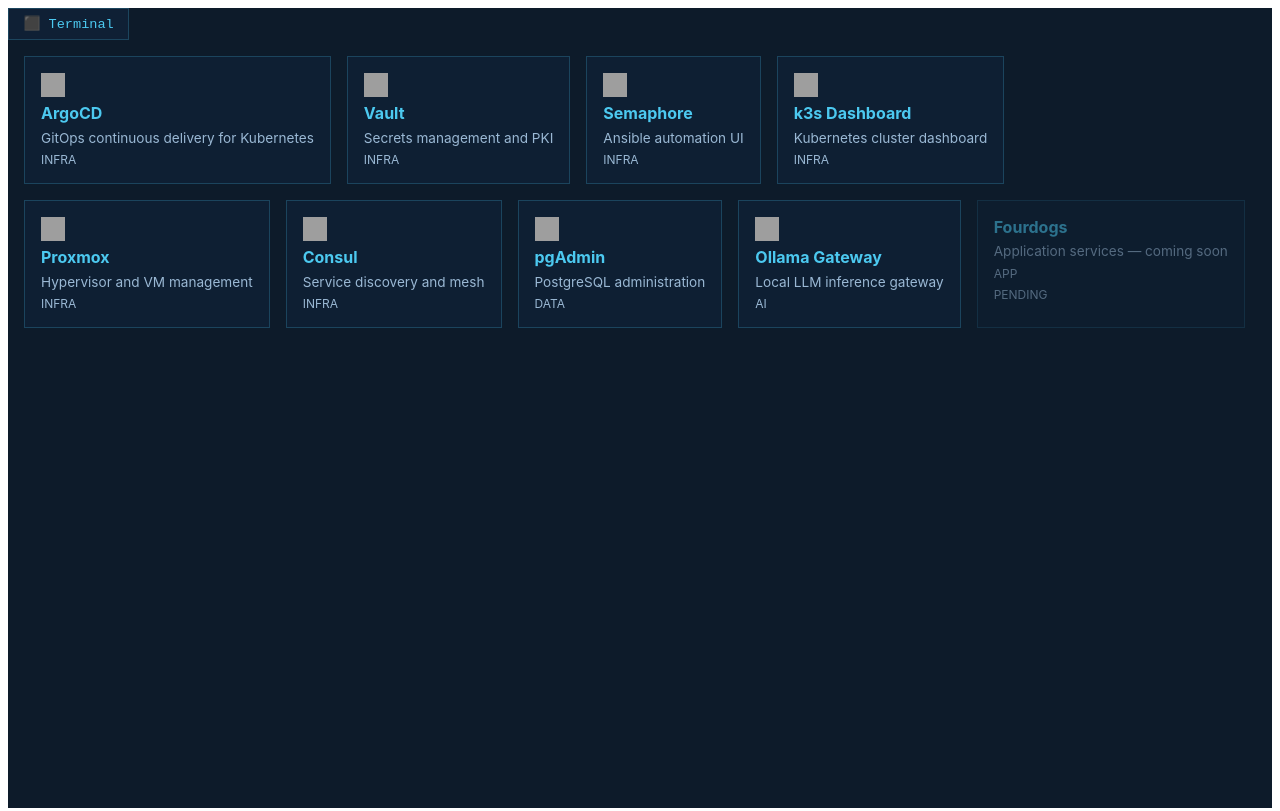
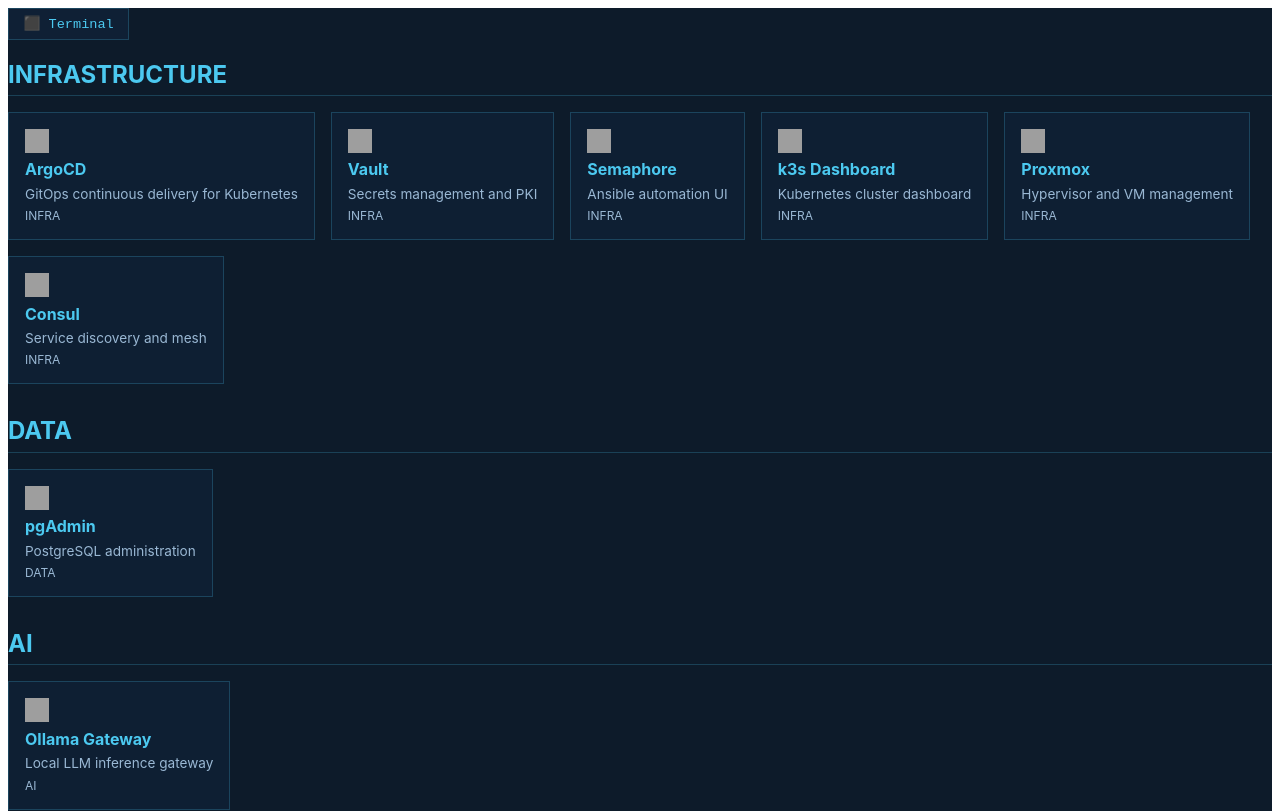
Before and after one commit to electricm0nk/terminus-portal, a React (Vite) app: page / in a window 1280 px wide. Shown: the top 811 px of the page. Built offline with nearby package versions, Linux system fonts and the light colour scheme; grey boxes are pictures that could not be loaded.

Commit message:
feat(3-2): ServiceGrid with category grouping
Story: 3-2
Task: 4/4
Epic: epic-3

```diff
--- a/src/App.jsx
+++ b/src/App.jsx
@@ -1,7 +1,7 @@
 import React from 'react';
 import { useTheme } from './context/ThemeContext.jsx';
 import ThemeToggle from './components/ThemeToggle.jsx';
-import ServiceCard from './components/ServiceCard.jsx';
+import ServiceGrid from './components/ServiceGrid.jsx';
 import { SERVICES } from './config/services.js';
 
 function App() {
@@ -27,11 +27,7 @@
         />
       )}
       <ThemeToggle />
-      <div style={{ display: 'flex', flexWrap: 'wrap', gap: '1rem', padding: '1rem' }}>
-        {SERVICES.map((s) => (
-          <ServiceCard key={s.id} service={s} />
-        ))}
-      </div>
+      <ServiceGrid services={SERVICES} statusMap={{}} />
     </div>
   );
 }
--- /dev/null
+++ b/src/components/ServiceGrid.jsx
@@ -0,0 +1,47 @@
+import React from 'react';
+import { useTheme } from '../context/ThemeContext.jsx';
+import ServiceCard from './ServiceCard.jsx';
+
+const CATEGORY_ORDER = ['infra', 'platform', 'data', 'ai', 'app'];
+
+const CATEGORY_LABELS = {
+  infra: 'INFRASTRUCTURE',
+  platform: 'PLATFORM',
+  data: 'DATA',
+  ai: 'AI',
+  app: 'APPLICATIONS',
+};
+
+export default function ServiceGrid({ services, statusMap = {} }) {
+  const { tokens } = useTheme();
+
+  const grouped = services.reduce((acc, s) => {
+    acc[s.category] = [...(acc[s.category] || []), s];
+    return acc;
+  }, {});
+
+  return (
+    <div>
+      {CATEGORY_ORDER.filter((cat) => grouped[cat]?.length > 0).map((cat) => (
+        <section key={cat} data-category={cat} style={{ marginBottom: '2rem' }}>
+          <h2
+            style={{
+              color: tokens.accent,
+              fontFamily: tokens.fontFamily,
+              borderBottom: `1px solid ${tokens.border}`,
+              paddingBottom: '0.4rem',
+              marginBottom: '1rem',
+            }}
+          >
+            {CATEGORY_LABELS[cat] || cat.toUpperCase()}
+          </h2>
+          <div style={{ display: 'flex', flexWrap: 'wrap', gap: '1rem' }}>
+            {grouped[cat].map((s) => (
+              <ServiceCard key={s.id} service={s} status={statusMap[s.id] ?? null} />
+            ))}
+          </div>
+        </section>
+      ))}
+    </div>
+  );
+}
```
Also changed, not shown: 1 other file (tests, documents, lock files or other folders).
